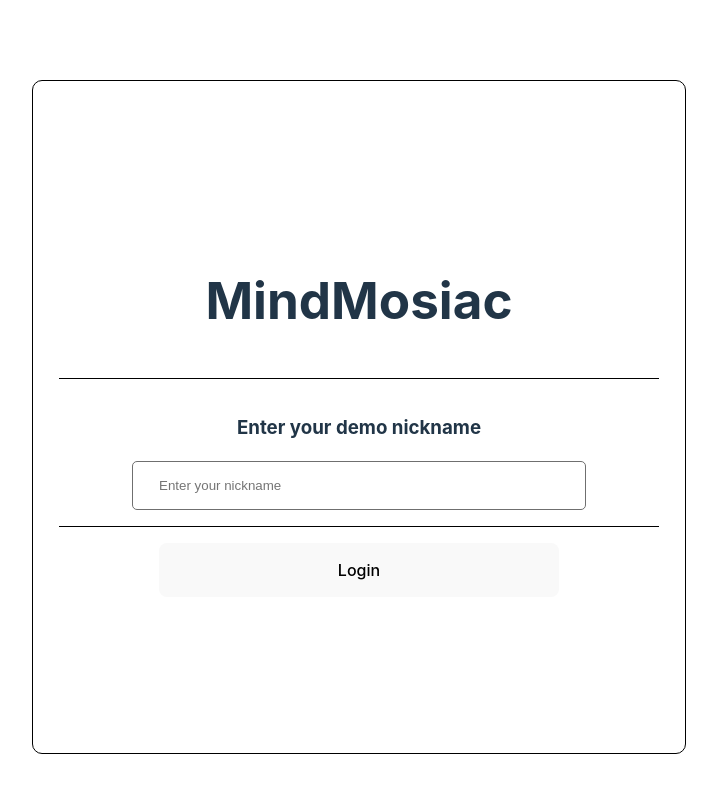
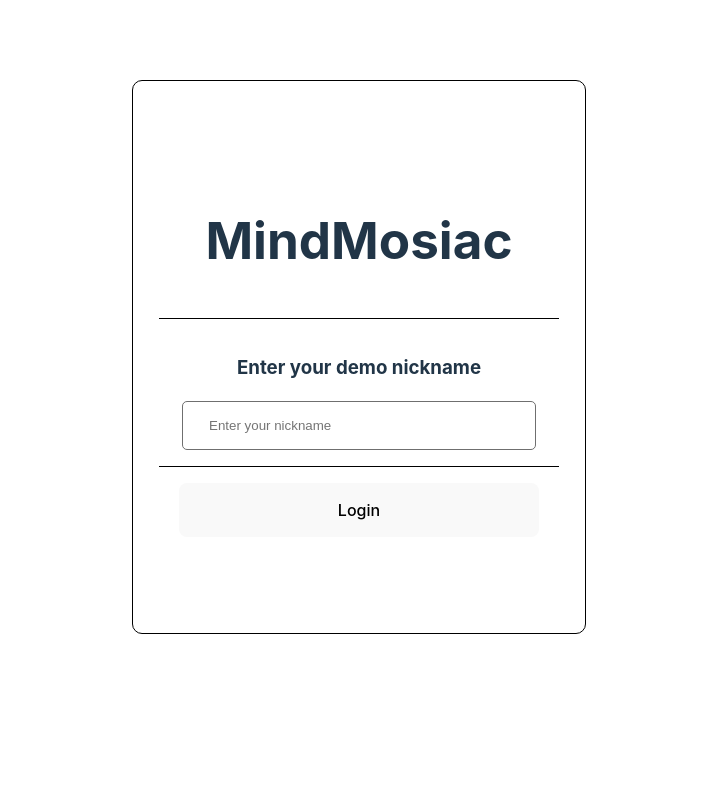
Before and after one commit to minkhaung-mkks/MindMosiac, a React (Vite) app: page /login in a window 1280 px wide. Shown: the top 792 px of the page, without its empty margins (281-998 px from the left). Built offline with nearby package versions, Linux system fonts and the light colour scheme.

Commit message:
login Page Update

```diff
--- a/src/index.css
+++ b/src/index.css
@@ -26,7 +26,6 @@ body {
   margin: 0;
   margin-top: 10vh;
   min-width: 320px;
-  min-height: 100vh;
   padding-bottom: 20vh;
 }
 
--- a/src/styles/login.css
+++ b/src/styles/login.css
@@ -5,10 +5,10 @@
     align-items: center;
     width: 80vw;
     margin: 0 auto;
-    max-width: 600px;
+    max-width: 400px;
     padding: 2vh 2vw;
     border: 1px solid black;
-    min-height: 80vh;
+    min-height: 65vh;
     border-radius: 10px;
 }
 
@@ -20,11 +20,11 @@
     outline: none;
     border: 1px solid rgb(111, 111, 111);
     border-radius: 5px;
-    max-width: 400px;
+    max-width: 300px;
 }
 
 .login_btn{
     width: 55vw;
-    max-width: 400px;
+    max-width: 360px;
     padding: 2vh 2vw;
 }
```
